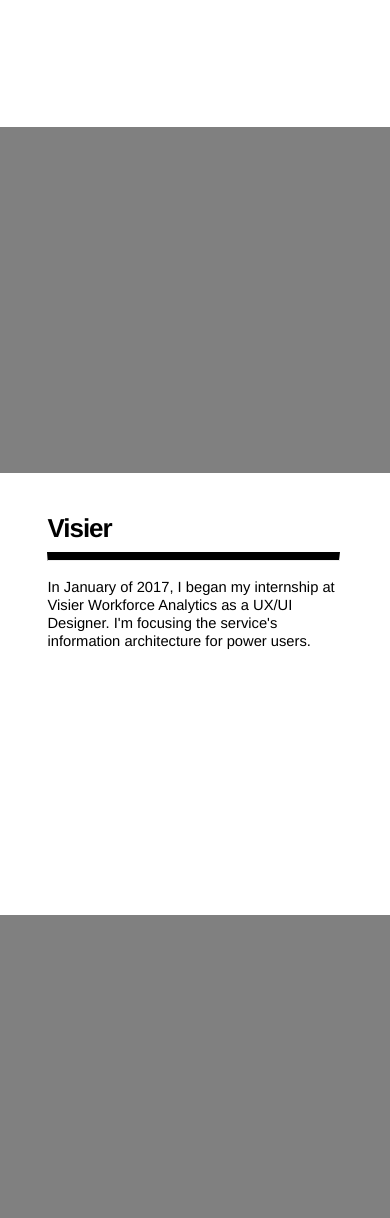
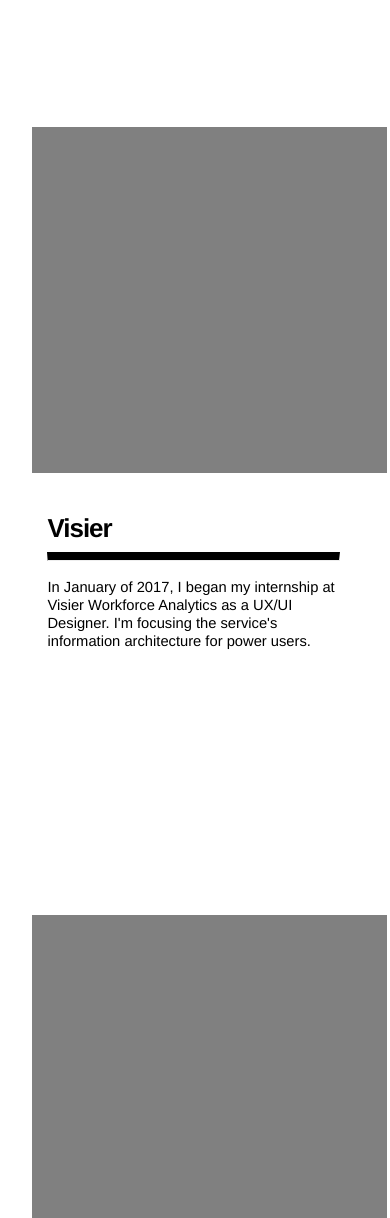
Before and after one commit to sandybagga/Portfolio, a plain HTML site: page index.html in a window 390 px wide. Shown: the part 740-1958 px from the top of the page. Drawn offline with Linux system fonts and the light colour scheme.

Commit message:
img cols for xs screen size

```diff
--- a/index.html
+++ b/index.html
@@ -138,7 +138,7 @@
     </div>
     <div class="visier container">
         <div class="img row">
-            <div class="col-sm-7 col-md-6 col-lg-6">
+            <div class="col-xs-10 col-xs-offset-1 col-sm-7 col-md-6 col-lg-6">
             </div>
         </div>
         <div class="row copy">
@@ -152,7 +152,7 @@
     </div>
     <div class="prohibition container">
         <div class="img row">
-            <div class="col-sm-7 col-md-5 col-md-offset-1">
+            <div class="col-xs-10 col-xs-offset-1 col-sm-7 col-md-5 col-md-offset-1">
             </div>
         </div>
         <div class="row copy">
@@ -166,7 +166,7 @@
     </div>
     <div class="brixwork container">
         <div class="img row">
-            <div class="col-sm-7 col-md-5 col-md-offset-1">
+            <div class="col-xs-10 col-xs-offset-1 col-sm-7 col-md-5 col-md-offset-1">
             </div>
         </div>
         <div class="row copy">
```
